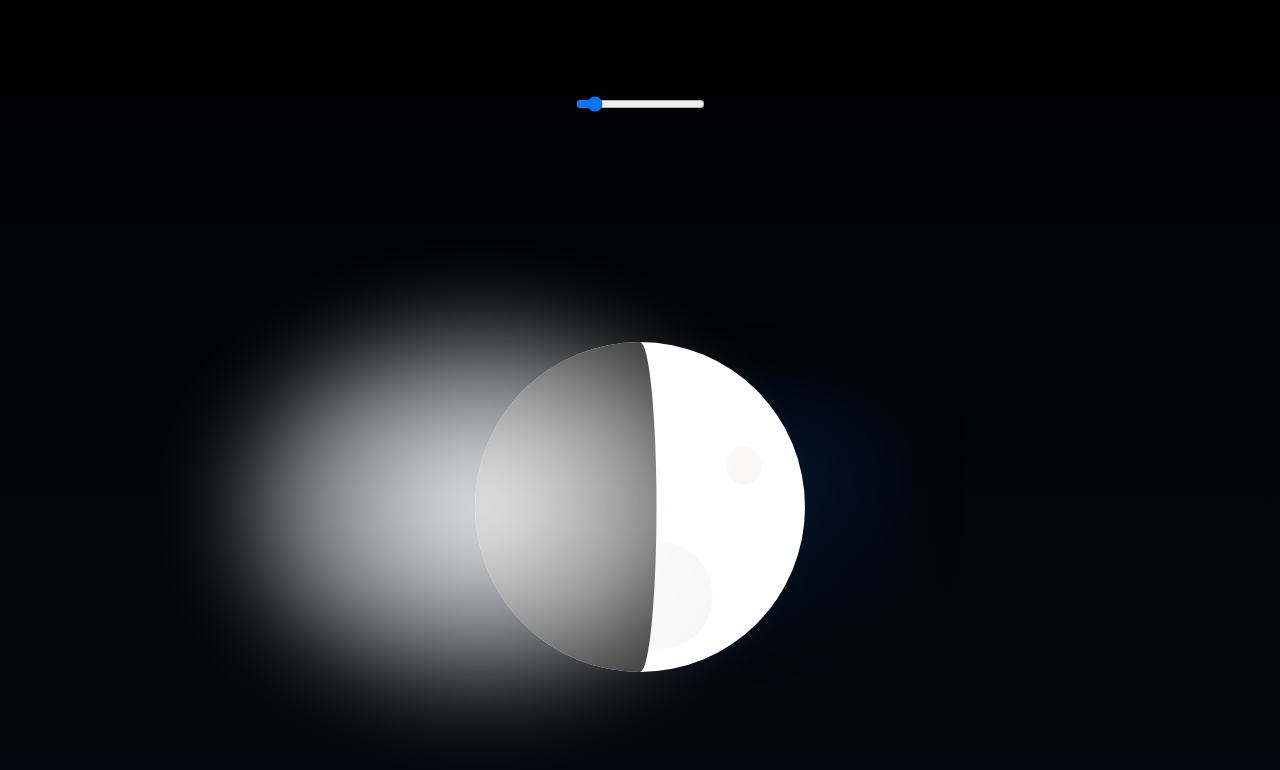
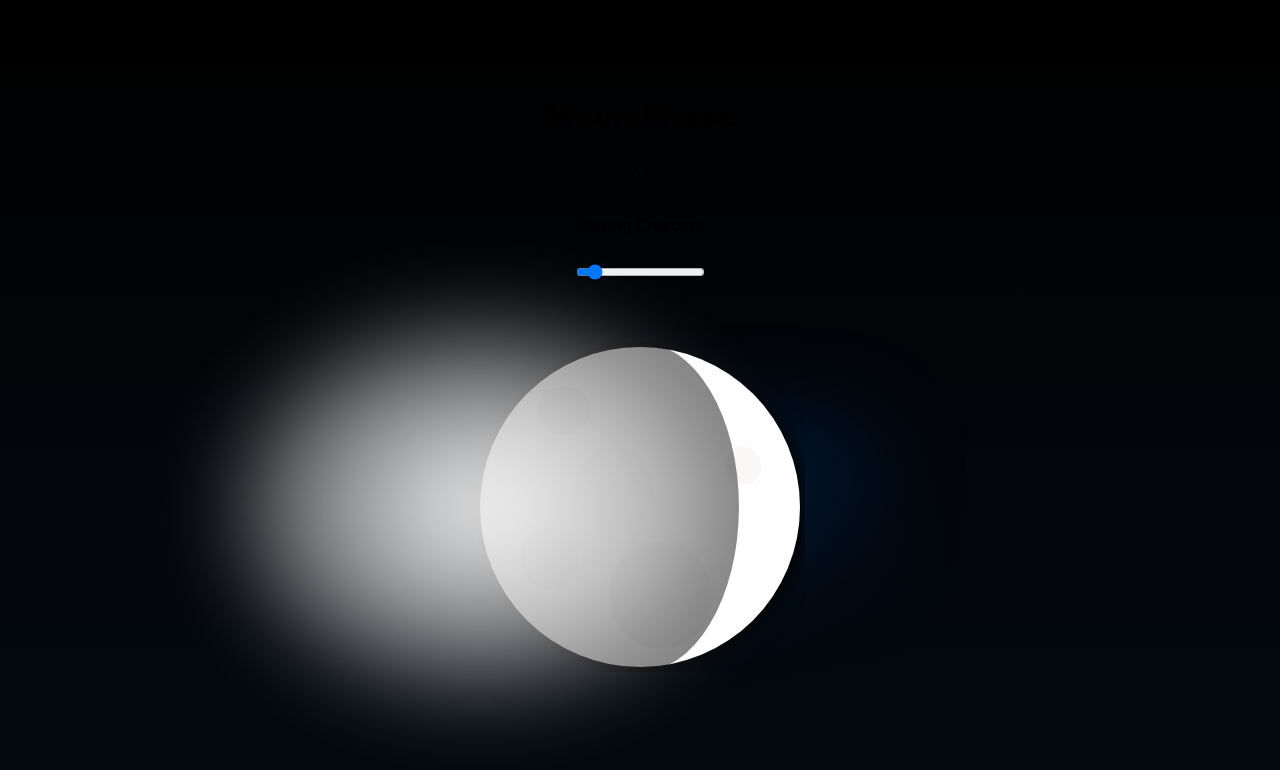
Before and after one commit to Adampatryk/moon-now, a Next.js app: page / in a window 1280 px wide. Shown: the top 770 px of the page. Built offline with nearby package versions, Linux system fonts and the light colour scheme.

Commit message:
moon phase accurate and dynamic

```diff
--- a/src/app/components/svg/MoonSvg.tsx
+++ b/src/app/components/svg/MoonSvg.tsx
@@ -9,12 +9,17 @@ const MoonSvg = (props: MoonSvgProps) => {
     const height = 330
 
     const viewBox = `0 0 ${width} ${height}`
+
+    // Todo: explain the following maths
+    const arcWidthRadius = width * Math.abs(props.shadePercentage - 0.5)
+    const shadeDirection = props.shadeSide === "left" ? 0 : 1
+    const arcDirection = props.shadePercentage > 0.5 ? ( props.shadeSide === 'left' ? 0 : 1 ) : ( props.shadeSide === 'left' ? 1 : 0 )
+
     const shadePath = `
         M ${width/2} 0
-        A ${width/2} ${height/2} 0 0 0 ${width/2} ${height}
-        M ${width/2} 0
-        A ${width/2*(props.shadePercentage)} ${height/2} 0 0 1 ${width/2} ${height}
-    `
+        A ${width/2} ${height/2} 0 0 ${shadeDirection} ${width/2} ${height}
+        A ${arcWidthRadius} ${height/2} 0 0 ${arcDirection} ${width/2} 0
+        Z`
 
     return (
         <svg
@@ -24,8 +29,16 @@ const MoonSvg = (props: MoonSvgProps) => {
             fill="none"
             xmlns="http://www.w3.org/2000/svg"
         >
+            <filter id='shadow' colorInterpolationFilters="sRGB">
+                <feGaussianBlur dx="0" dy="0" stdDeviation="0 0" floodOpacity="1"/>
+            </filter>
+
+            <filter color="white" id='moonGlow' colorInterpolationFilters="sRGB">
+                <feDropShadow fill="color" color="white" dx="5" dy="5" stdDeviation="10" floodOpacity="1"/>
+            </filter>
+
             <g id="moon">
-                <circle id="body" cx={width/2} cy={height/2} r={width/2} fill="white" />
+                <circle id="body" filter="url(#moonGlow)" cx={width/2} cy={height/2} r={width/2-5} fill="white" />
                 <g id="craters">
                     <ellipse
                     id="Ellipse 3"
@@ -75,9 +88,10 @@ const MoonSvg = (props: MoonSvgProps) => {
                 </g>
                 <path
                     id="shade"
+                    filter="url(#shadow)"
                     d={shadePath}
                     fill="black"
-                    opacity={0.8}
+                    opacity={0.5}
                 />
             </g>
         </svg>
--- a/src/app/layout.tsx
+++ b/src/app/layout.tsx
@@ -5,8 +5,8 @@ import "./globals.css";
 const inter = Inter({ subsets: ["latin"] });
 
 export const metadata: Metadata = {
-  title: "Create Next App",
-  description: "Generated by create next app",
+  title: "Moon Now",
+  description: "What does the moon look like right now",
 };
 
 export default function RootLayout({
--- a/src/app/lib/definitions.ts
+++ b/src/app/lib/definitions.ts
@@ -2,3 +2,7 @@ export type MoonPhase = {
     date: string,
     phase: number
 }
+
+export type MoonShadeDirection = 'left' | 'right'
+
+export type MoonShadePercentage = number
--- /dev/null
+++ b/src/app/lib/utils.ts
@@ -0,0 +1,43 @@
+export const moonPhaseToShadePercentage = (moonPhase : number) => {
+    return Math.abs( ( moonPhase * 2 ) - 1 )
+}
+
+export const moonPhaseToShadeDirection = (moonPhase : number) => {
+    return moonPhase < 0.5 ? 'left' : 'right'
+}
+
+export const moonPhaseToDescription = (moonPhase : number) => {
+    let category: string;
+
+    switch (true) {
+        case (moonPhase === 0 || moonPhase === 1):
+            category = "New Moon";
+            break;
+        case (moonPhase > 0 && moonPhase < 0.25):
+            category = "Waxing Crescent";
+            break;
+        case (moonPhase === 0.25):
+            category = "First Quarter";
+            break;
+        case (moonPhase > 0.25 && moonPhase < 0.5):
+            category = "Waxing Gibbous";
+            break;
+        case (moonPhase === 0.5):
+            category = "Full Moon";
+            break;
+        case (moonPhase > 0.5 && moonPhase < 0.75):
+            category = "Waning Gibbous";
+            break;
+        case (moonPhase === 0.75):
+            category = "Last Quarter";
+            break;
+        case (moonPhase > 0.75 && moonPhase < 1):
+            category = "Waning Crescent";
+            break;
+
+        default:
+            category = "Number is not in the range of 0 to 1";
+    }
+
+    return category
+}
--- a/src/app/page.tsx
+++ b/src/app/page.tsx
@@ -3,21 +3,28 @@
 import { useEffect, useState } from "react";
 import ShadeInput from "./components/ShadeInput";
 import MoonSvg from "./components/svg/MoonSvg";
+import { moonPhaseToDescription, moonPhaseToShadeDirection, moonPhaseToShadePercentage } from "./lib/utils";
 import styles from "./page.module.css";
 
 export default function Home() {
-  const [shadePercentage, setShadePercentage] = useState<number>(0.1)
+  const [moonPhase, setMoonPhase] = useState<number>(0.1)
+
+  const [shadeSide, setShadeSide] = useState<'left' | 'right'>( moonPhaseToShadeDirection(moonPhase) )
+  const [shadePercentage, setShadePercentage] = useState<number>( moonPhaseToShadePercentage(moonPhase) )
 
   useEffect(() => {
-    console.log("shadePercentage:", shadePercentage);
-  }, [shadePercentage]);
+    setShadeSide( moonPhaseToShadeDirection(moonPhase) )
+    setShadePercentage( moonPhaseToShadePercentage(moonPhase) )
+  }, [moonPhase])
 
   return (
     <main className={styles.main}>
-
-      <ShadeInput value={shadePercentage} setValue={setShadePercentage}/>
+      <h1>Moon Phase</h1>
+      <p>{moonPhase}</p>
+      <p>{moonPhaseToDescription(moonPhase)}</p>
+      <ShadeInput value={moonPhase} setValue={setMoonPhase}/>
       <div className={styles.center}>
-        <MoonSvg shadeSide="left" shadePercentage={shadePercentage}/>
+        <MoonSvg shadeSide={shadeSide} shadePercentage={shadePercentage}/>
       </div>
     </main>
   );
```
Also changed, not shown: src/app/components/ShadeInput.tsx (indentation only).
